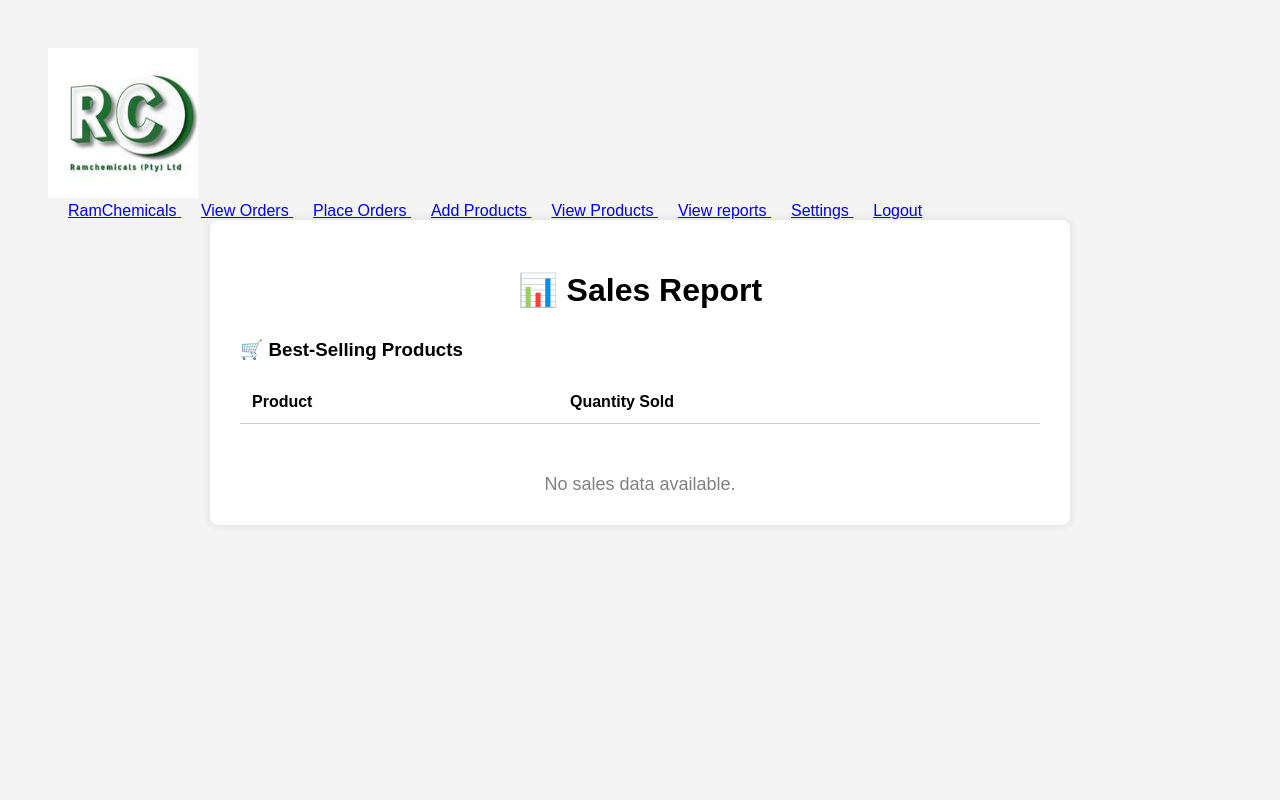
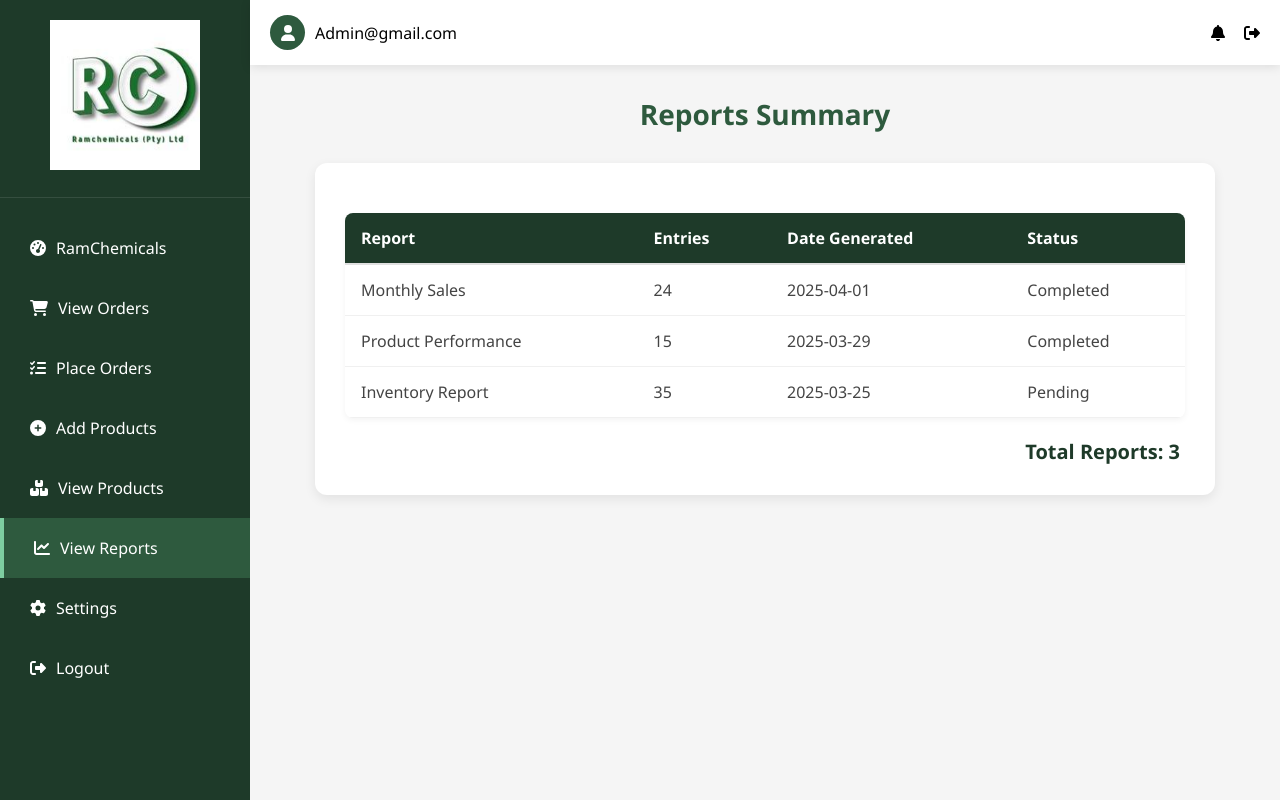
Before and after one commit to Asanda001019/RamChemical, a plain HTML site: page reports.html in a window 1280 px wide. Drawn offline with Linux system fonts and the light colour scheme; sample sign-in values are in the browser's storage.

Commit message:
made changes to index sidebar

```diff
--- a/reports.html
+++ b/reports.html
@@ -2,59 +2,178 @@
 <html lang="en">
 <head>
   <meta charset="UTF-8">
-  <title>Sales Reports - POS</title>
+  <title>View Reports - RamChemicals</title>
+  <meta name="viewport" content="width=device-width, initial-scale=1.0"/>
+  <script src="https://cdnjs.cloudflare.com/ajax/libs/font-awesome/6.4.0/js/all.min.js"></script>
   <style>
-    body {
-      font-family: Arial, sans-serif;
-      padding: 40px;
-      background: #f4f4f4;
+    * {
+      box-sizing: border-box;
+      padding: 0;
+      margin: 0;
+      font-family: 'Segoe UI', Tahoma, Geneva, Verdana, sans-serif;
     }
 
-    .container {
-      max-width: 800px;
-      margin: auto;
-      background: white;
-      padding: 30px;
-      border-radius: 8px;
-      box-shadow: 0 0 10px rgba(0,0,0,0.1);
+    body {
+      display: flex;
+      height: 100vh;
+      background-color: #f5f5f5;
     }
 
-    h1 {
-      text-align: center;
-      margin-bottom: 30px;
+    .sidebar {
+      width: 250px;
+      background-color: #1e3a29;
+      color: white;
+      height: 100%;
+      display: flex;
+      flex-direction: column;
     }
 
-    .summary {
-      font-size: 18px;
-      margin-bottom: 20px;
+    .sidebar-logo {
+      padding: 20px;
+      text-align: center;
+      border-bottom: 1px solid rgba(255, 255, 255, 0.1);
+    }
+
+    .logo-text {
+      font-size: 24px;
+      font-weight: bold;
+      color: #7dcea0;
+    }
+
+    .sidebar-menu {
+      padding: 20px 0;
+      flex-grow: 1;
+    }
+
+    .menu-item {
+      padding: 12px 20px;
+      display: flex;
+      align-items: center;
+      color: white;
+      text-decoration: none;
+      transition: background 0.2s;
+    }
+
+    .menu-item:hover {
+      background-color: rgba(255, 255, 255, 0.1);
+    }
+
+    .menu-item.active {
+      background-color: #2e5a3e;
+      border-left: 4px solid #7dcea0;
+    }
+
+    .menu-item i {
+      margin-right: 10px;
+      width: 20px;
+      text-align: center;
+    }
+
+    .main-content {
+      flex-grow: 1;
+      display: flex;
+      flex-direction: column;
+    }
+
+    .top-bar {
+      display: flex;
+      justify-content: space-between;
+      align-items: center;
+      padding: 15px 20px;
+      background-color: white;
+      box-shadow: 0 2px 10px rgba(0, 0, 0, 0.1);
+    }
+
+    .user-info {
+      display: flex;
+      align-items: center;
+    }
+
+    .user-avatar {
+      width: 35px;
+      height: 35px;
+      border-radius: 50%;
+      background-color: #2e5a3e;
+      display: flex;
+      align-items: center;
+      justify-content: center;
+      margin-right: 10px;
+      color: white;
+    }
+
+    .content-area {
+      padding: 30px;
+      overflow-y: auto;
+    }
+
+    .dashboard-title {
+      font-size: 28px;
+      font-weight: bold;
+      color: #2e5a3e;
+      margin-bottom: 30px;
+      text-align: center;
+    }
+
+    .order-container {
+      max-width: 900px;
+      margin: 0 auto;
+      background-color: #ffffff;
+      border-radius: 12px;
+      padding: 30px;
+      box-shadow: 0 4px 12px rgba(0, 0, 0, 0.08);
+      transition: all 0.3s ease-in-out;
     }
 
     table {
       width: 100%;
       border-collapse: collapse;
       margin-top: 20px;
+      background-color: #fff;
+      border-radius: 8px;
+      overflow: hidden;
+      box-shadow: 0 2px 6px rgba(0, 0, 0, 0.05);
     }
 
-    th, td {
-      padding: 12px;
+    th {
+      background-color: #1e3a29;
+      color: #ffffff;
+      font-weight: bold;
+      padding: 14px 16px;
       text-align: left;
-      border-bottom: 1px solid #ccc;
+      border-bottom: 2px solid #e0e0e0;
     }
 
-    .no-data {
-      text-align: center;
-      margin-top: 50px;
-      font-size: 18px;
-      color: gray;
+    td {
+      padding: 14px 16px;
+      border-bottom: 1px solid #f0f0f0;
+      color: #444;
+    }
+
+    tbody tr {
+      transition: background-color 0.2s ease-in-out;
+    }
+
+    tbody tr:hover {
+      background-color: #f9f9f9;
+    }
+
+    .total {
+      text-align: right;
+      font-size: 20px;
+      font-weight: bold;
+      color: #1e3a29;
+      margin-top: 20px;
+      padding-right: 5px;
     }
   </style>
 </head>
 <body>
+
   <!-- Sidebar -->
   <div class="sidebar">
     <div class="sidebar-logo">
       <div class="logo-text">
-      <img src="Selected photo.jfif" alt="Logo" style="width: 150px; height: 150px;  ">
+        <img src="Selected photo.jfif" alt="Logo" style="width: 150px; height: 150px;">
       </div>
     </div>
     <div class="sidebar-menu">
@@ -62,7 +181,7 @@
         <i class="fas fa-tachometer-alt" style="padding: 10px;"></i>
         <span>RamChemicals</span>
       </a>
-    <a href="viewOrder.html" class="menu-item active">
+      <a href="viewOrder.html" class="menu-item">
         <i class="fas fa-shopping-cart" style="padding: 10px;"></i>
         <span>View Orders</span>
       </a>
@@ -79,40 +198,91 @@
         <span>View Products</span>
       </a>
       <a href="reports.html" class="menu-item active">
-      <i class="fas fa-boxes" style="padding: 10px;"></i>
-      <span>View reports</span>
+        <i class="fas fa-chart-line" style="padding: 10px;"></i>
+        <span>View Reports</span>
       </a>
       <a href="#" class="menu-item">
-      <i class="fas fa-cog"style="padding: 10px;"></i>
+        <i class="fas fa-cog" style="padding: 10px;"></i>
         <span>Settings</span>
       </a>
       <a href="#" class="menu-item" onclick="logout(event)">
         <i class="fas fa-sign-out-alt" style="padding: 10px;"></i>
         <span>Logout</span>
        </a>
+      </a>
     </div>
   </div>
 
-  <div class="container">
-    <h1>📊 Sales Report</h1>
+  <!-- Main Content -->
+  <div class="main-content">
+    <div class="top-bar">
+      <div class="user-info">
+        <div class="user-avatar">
+          <i class="fas fa-user"></i>
+        </div>
+        <div>Admin@gmail.com</div>
+      </div>
+      <div>
+        <i class="fas fa-bell" style="margin-right: 15px; cursor: pointer;"></i>
+        <i class="fas fa-sign-out-alt" style="cursor: pointer;"></i>
+      </div>
+    </div>
 
-    <div class="summary" id="summary"></div>
+    <div class="content-area">
+      <h2 class="dashboard-title">Reports Summary</h2>
 
-    <h3>🛒 Best-Selling Products</h3>
-    <table id="topProductsTable">
+      <div class="order-container">
+        <table>
           <thead>
             <tr>
-          <th>Product</th>
-          <th>Quantity Sold</th>
+              <th>Report</th>
+              <th>Entries</th>
+              <th>Date Generated</th>
+              <th>Status</th>
             </tr>
           </thead>
-      <tbody></tbody>
+          <tbody>
+            <tr>
+              <td>Monthly Sales</td>
+              <td>24</td>
+              <td>2025-04-01</td>
+              <td>Completed</td>
+            </tr>
+            <tr>
+              <td>Product Performance</td>
+              <td>15</td>
+              <td>2025-03-29</td>
+              <td>Completed</td>
+            </tr>
+            <tr>
+              <td>Inventory Report</td>
+              <td>35</td>
+              <td>2025-03-25</td>
+              <td>Pending</td>
+            </tr>
+          </tbody>
         </table>
 
-    <div class="no-data" id="noDataMsg" style="display:none;">No sales data available.</div>
+        <div class="total">
+          Total Reports: 3
+        </div>
+      </div>
+    </div>
   </div>
 
   <script>
+    function logout(event) {
+      event.preventDefault();
+      const confirmation = confirm("Are you sure you want to log out?");
+      if (confirmation) {
+        localStorage.removeItem("userRole");
+        localStorage.removeItem("loggedInUser");
+        window.location.href = "login.html";
+      }
+    }
+
+
+
     // Role check
     const role = localStorage.getItem("userRole");
     if (role !== "admin") {
```
Also changed, not shown: index.html (+1 -1 lines), setting.html (+284 -0 lines), viewOrder.html (+42 -1 lines). Lines whose indentation alone changed are shown as unchanged.
